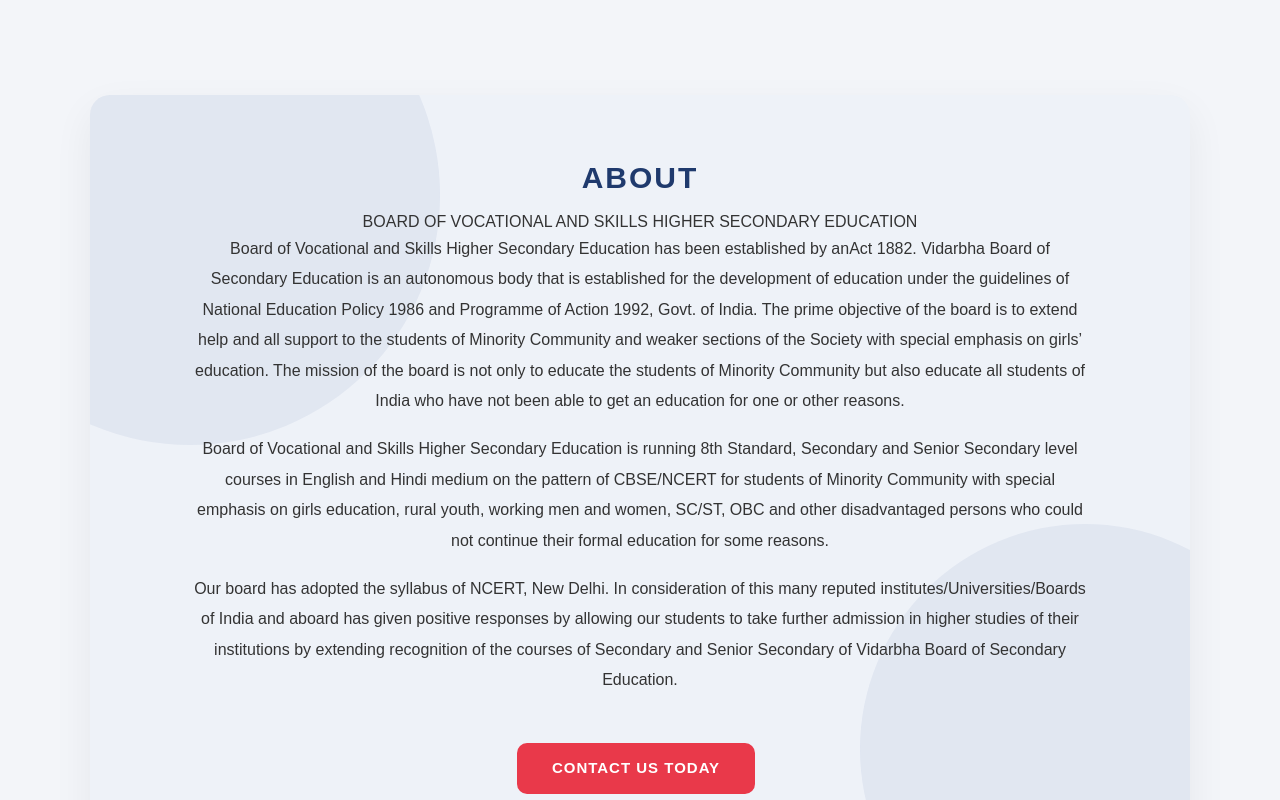
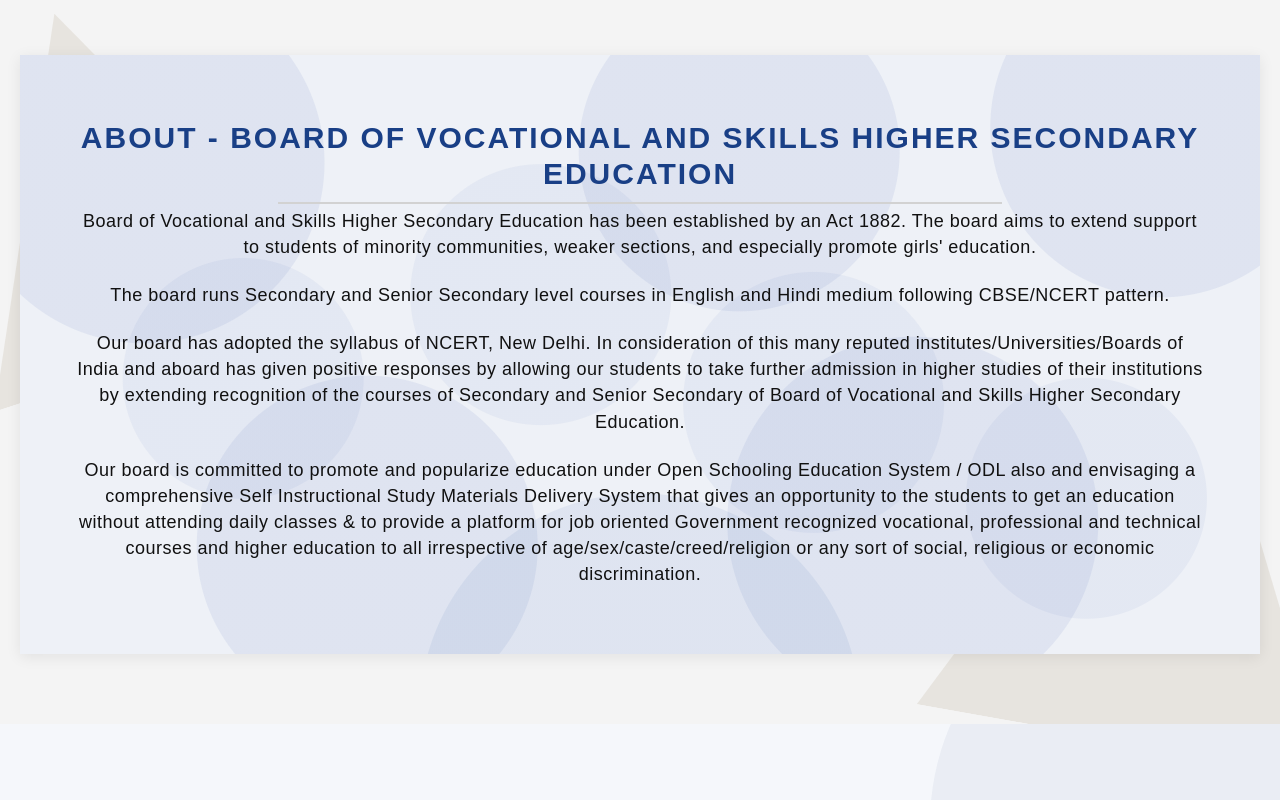
Before and after one commit to ranvijaysingh0741/ERP-SYSTEM, a React (Create React App) app in the folder frontend/: page / in a window 1280 px wide. Shown: the part 900-1700 px from the top of the page. Built offline with nearby package versions, Linux system fonts and the light colour scheme.

Commit message:
change about

```diff
--- a/frontend/src/landing/components/About.css
+++ b/frontend/src/landing/components/About.css
@@ -1,114 +1,208 @@
-/* =====================================
-   PREMIUM ABOUT SECTION (SCREENSHOT STYLE)
-===================================== */
+/* ===== ABOUT SECTION - MATCH REFERENCE SCREENSHOT ===== */
+
+@import url('https://fonts.googleapis.com/css2?family=Josefin+Sans:wght@400;500;600;700&display=swap');
 
 .about {
   position: relative;
-  padding: 110px 20px;
-  background: #f3f5f9;
+  padding: 70px 20px;
+  background: #f4f4f4;
   display: flex;
   justify-content: center;
   align-items: center;
   overflow: hidden;
-  font-family: "Segoe UI", sans-serif;
+  font-family: 'Josefin Sans', sans-serif;
 }
 
-/* Main Card */
+/* light background shapes outside card */
+.about::before,
+.about::after {
+  content: "";
+  position: absolute;
+  background: rgba(198, 186, 170, 0.28);
+  z-index: 0;
+  clip-path: polygon(50% 0%, 0% 100%, 100% 100%);
+}
+
+.about::before {
+  width: 360px;
+  height: 360px;
+  left: -70px;
+  top: 20px;
+  transform: rotate(-18deg);
+}
+
+.about::after {
+  width: 420px;
+  height: 420px;
+  right: -90px;
+  bottom: -20px;
+  transform: rotate(10deg);
+}
+
+/* main box */
 .about-container {
   position: relative;
-  max-width: 1100px;
   width: 100%;
-  background: #eef2f8;
-  border-radius: 20px;
-  padding: 60px 70px;
+  max-width: 1240px;
+  background: #eef1f7;
+  padding: 65px 55px 45px;
   text-align: center;
-  box-shadow: 0 15px 40px rgba(0, 0, 0, 0.06);
+  box-shadow: 0 3px 14px rgba(0, 0, 0, 0.08);
   overflow: hidden;
+  z-index: 1;
 }
 
-/* Soft Circular Watermarks */
+/* large faded circular watermark shapes */
 .about-container::before,
 .about-container::after {
   content: "";
   position: absolute;
-  border-radius: 50%;
-  background: rgba(30, 58, 138, 0.06);
+  inset: 0;
   z-index: 0;
+  pointer-events: none;
 }
 
 .about-container::before {
-  width: 500px;
-  height: 500px;
-  top: -150px;
-  left: -150px;
+  background:
+    radial-gradient(circle at 10% 18%, rgba(88, 116, 185, 0.10) 0 180px, transparent 181px),
+    radial-gradient(circle at 28% 82%, rgba(88, 116, 185, 0.10) 0 170px, transparent 171px),
+    radial-gradient(circle at 58% 16%, rgba(88, 116, 185, 0.10) 0 160px, transparent 161px),
+    radial-gradient(circle at 72% 78%, rgba(88, 116, 185, 0.10) 0 185px, transparent 186px),
+    radial-gradient(circle at 92% 12%, rgba(88, 116, 185, 0.10) 0 170px, transparent 171px),
+    radial-gradient(circle at 50% 110%, rgba(88, 116, 185, 0.10) 0 220px, transparent 221px);
 }
 
 .about-container::after {
-  width: 450px;
-  height: 450px;
-  bottom: -120px;
-  right: -120px;
+  background:
+    radial-gradient(circle at 18% 54%, rgba(88, 116, 185, 0.07) 0 120px, transparent 121px),
+    radial-gradient(circle at 42% 40%, rgba(88, 116, 185, 0.07) 0 130px, transparent 131px),
+    radial-gradient(circle at 64% 58%, rgba(88, 116, 185, 0.07) 0 130px, transparent 131px),
+    radial-gradient(circle at 86% 74%, rgba(88, 116, 185, 0.07) 0 120px, transparent 121px);
 }
 
-/* Bring content above circles */
-.about-container * {
+.about-container > * {
   position: relative;
-  z-index: 1;
+  z-index: 2;
 }
 
-/* Main Heading */
-.about h2 {
+/* heading */
+.about-title {
+  margin: 0 0 18px;
   font-size: 30px;
+  line-height: 1.2;
   font-weight: 700;
-  color: #1f3a6d;
   letter-spacing: 2px;
-  margin-bottom: 10px;
+  color: #193f86;
+  text-transform: uppercase;
 }
 
-/* Decorative Stars Divider */
-/* Paragraph Styling */
-.about p {
-  font-size: 16px;
-  color: #333;
-  line-height: 1.9;
-  margin-bottom: 18px;
-  max-width: 900px;
-  margin-left: auto;
-  margin-right: auto;
+.title-line {
+  display: inline-block;
 }
 
-/* Button */
+.about-divider {
+  width: 64%;
+  height: 2px;
+  margin: 10px auto 4px;
+  background: #d2d2d2;
+}
+
+.about-stars {
+  font-size: 22px;
+  line-height: 1;
+  color: #193f86;
+  letter-spacing: 4px;
+  font-weight: 700;
+  margin-bottom: 18px;
+}
+
+/* paragraph text */
+.about p {
+  margin: 0 auto 22px;
+  max-width: 1160px;
+  font-size: 18px;
+  line-height: 1.45;
+  color: #111111;
+  font-weight: 500;
+  letter-spacing: 0.5px;
+}
+
+/* remove old styles effect */
+.about h2,
+.about h3 {
+  margin: 0;
+}
+
+/* optional button styling if you keep button below */
 .contact-btn {
-  margin-top: 30px;
-  background: #1f3a6d;
-  color: #fff;
-  padding: 14px 35px;
+  margin-top: 18px;
+  background: #193f86;
+  color: #ffffff;
   border: none;
-  border-radius: 10px;
-  font-size: 15px;
-  font-weight: 600;
+  padding: 12px 28px;
+  font-size: 14px;
+  font-weight: 700;
+  cursor: pointer;
   letter-spacing: 1px;
-  cursor: pointer;
+  text-transform: uppercase;
   transition: 0.3s ease;
 }
 
 .contact-btn:hover {
-  background: #162b52;
-  transform: translateY(-3px);
-  box-shadow: 0 10px 25px rgba(31, 58, 109, 0.3);
+  background: #102d63;
 }
 
-/* Responsive */
+/* hide wave because screenshot doesn't have it */
+.about-wave {
+  display: none;
+}
+
+/* responsive */
 @media (max-width: 992px) {
   .about-container {
-    padding: 45px 30px;
+    padding: 45px 28px 30px;
   }
 
-  .about h2 {
+  .about-title {
     font-size: 24px;
+  }
+
+  .about-divider {
+    width: 78%;
+  }
+
+  .about p {
+    font-size: 16px;
+    line-height: 1.5;
+  }
+}
+
+@media (max-width: 576px) {
+  .about {
+    padding: 40px 12px;
+  }
+
+  .about-container {
+    padding: 30px 18px 20px;
+  }
+
+  .about-title {
+    font-size: 20px;
+    letter-spacing: 1px;
+  }
+
+  .about-stars {
+    font-size: 18px;
+    letter-spacing: 3px;
+  }
+
+  .about-divider {
+    width: 90%;
   }
 
   .about p {
     font-size: 15px;
+    line-height: 1.55;
+    margin-bottom: 18px;
   }
 }
--- a/frontend/src/landing/components/About.js
+++ b/frontend/src/landing/components/About.js
@@ -5,28 +5,24 @@
   return (
     <section className="about">
       <div className="about-container">
-        <h2>ABOUT</h2>
-        <h3>BOARD OF VOCATIONAL AND SKILLS HIGHER SECONDARY EDUCATION</h3>
+        <h2 className="about-title">
+          <span className="title-line">
+            ABOUT - BOARD OF VOCATIONAL AND SKILLS HIGHER SECONDARY EDUCATION
+          </span>
+        </h2>
+
+        <div className="about-divider"></div>
 
         <p>
           Board of Vocational and Skills Higher Secondary Education has been
-          established by anAct 1882. Vidarbha Board of Secondary Education is an
-          autonomous body that is established for the development of education
-          under the guidelines of National Education Policy 1986 and Programme
-          of Action 1992, Govt. of India. The prime objective of the board is to
-          extend help and all support to the students of Minority Community and
-          weaker sections of the Society with special emphasis on girls’
-          education. The mission of the board is not only to educate the
-          students of Minority Community but also educate all students of India
-          who have not been able to get an education for one or other reasons.
+          established by an Act 1882. The board aims to extend support to
+          students of minority communities, weaker sections, and especially
+          promote girls' education.
         </p>
+
         <p>
-          Board of Vocational and Skills Higher Secondary Education is running
-          8th Standard, Secondary and Senior Secondary level courses in English
-          and Hindi medium on the pattern of CBSE/NCERT for students of Minority
-          Community with special emphasis on girls education, rural youth,
-          working men and women, SC/ST, OBC and other disadvantaged persons who
-          could not continue their formal education for some reasons.
+          The board runs Secondary and Senior Secondary level courses in English
+          and Hindi medium following CBSE/NCERT pattern.
         </p>
 
         <p>
@@ -35,23 +31,19 @@
           India and aboard has given positive responses by allowing our students
           to take further admission in higher studies of their institutions by
           extending recognition of the courses of Secondary and Senior Secondary
-          of Vidarbha Board of Secondary Education.
+          of Board of Vocational and Skills Higher Secondary Education.
         </p>
 
-        <a href="/contact">
-          <button className="contact-btn">CONTACT US TODAY</button>
-        </a>
-      </div>
-
-      {/* 👇 ADD WAVE HERE (OUTSIDE CONTAINER, INSIDE SECTION) */}
-      <div className="about-wave">
-        <svg viewBox="0 0 1440 320">
-          <path
-            fill="#ffffff"
-            fillOpacity="0.15"
-            d="M0,224L80,197C160,171,320,117,480,112C640,107,800,149,960,170C1120,192,1280,192,1360,192L1440,192L1440,320L0,320Z"
-          ></path>
-        </svg>
+        <p>
+          Our board is committed to promote and popularize education under Open
+          Schooling Education System / ODL also and envisaging a comprehensive
+          Self Instructional Study Materials Delivery System that gives an
+          opportunity to the students to get an education without attending
+          daily classes & to provide a platform for job oriented Government
+          recognized vocational, professional and technical courses and higher
+          education to all irrespective of age/sex/caste/creed/religion or any
+          sort of social, religious or economic discrimination.
+        </p>
       </div>
     </section>
   );
```
